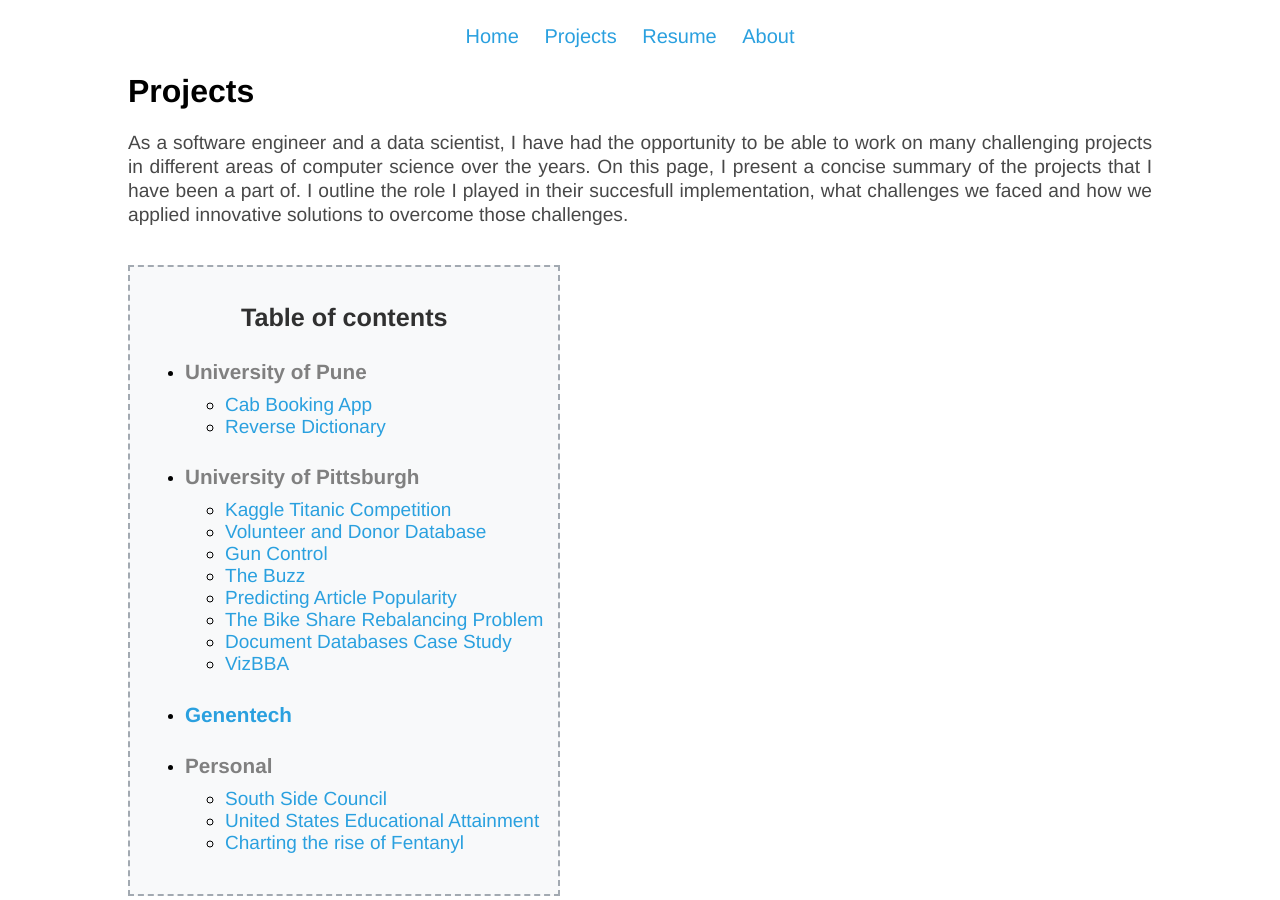
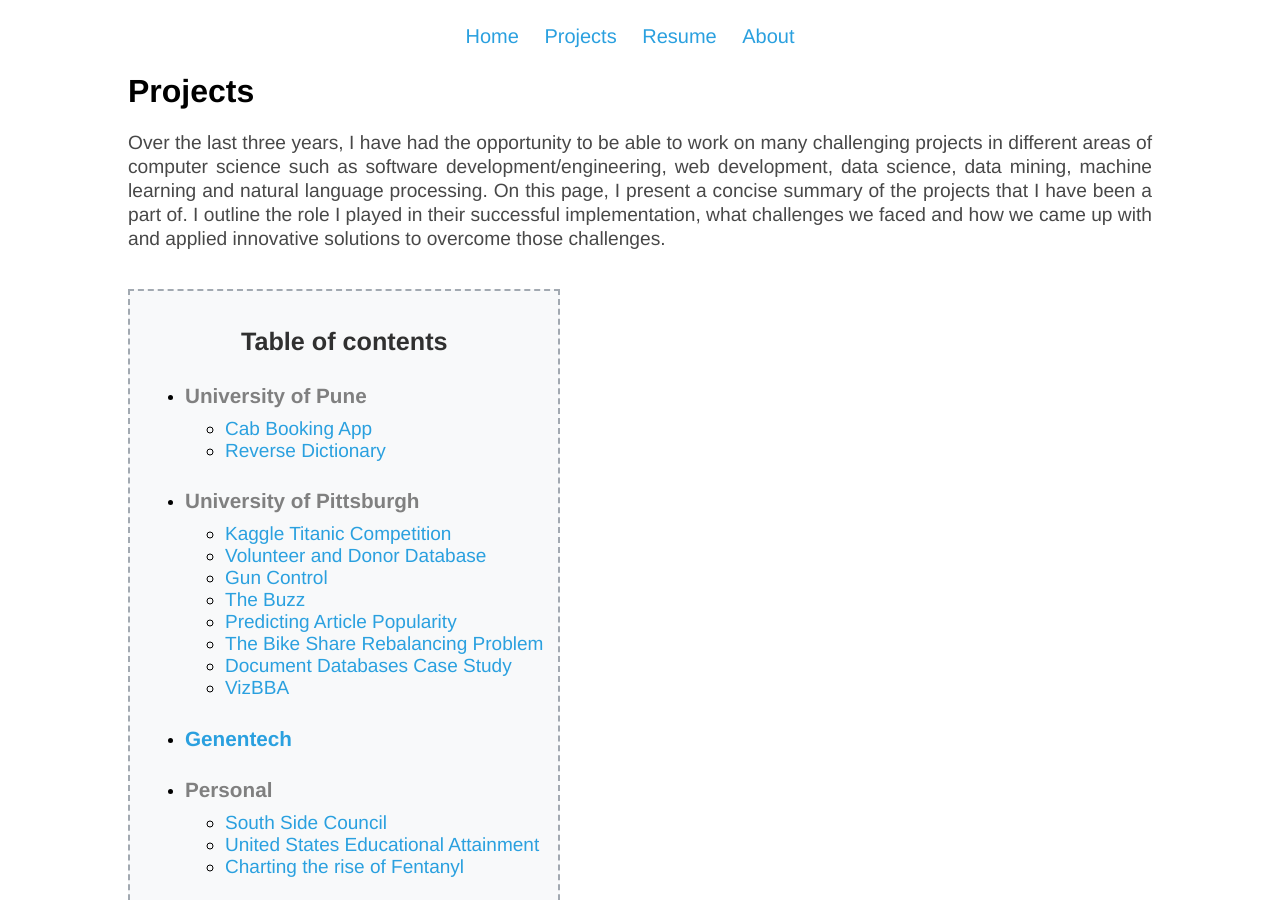
Before and after one commit to NeilBardhan/neilbardhan.github.io, a Jekyll site: the page built from projects/index.html, in a window 1280 px wide and 900 px high. Built offline with Jekyll 4.4.1, drawn with Linux system fonts in a browser that asks for light colours.

Commit message:
Update index.html

```diff
--- a/projects/index.html
+++ b/projects/index.html
@@ -5,7 +5,7 @@
 
 <div class="projects">
 	<h1>Projects</h1>
-	<p>As a software engineer and a data scientist, I have had the opportunity to be able to work on many challenging projects in different areas of computer science over the years. On this page, I present a concise summary of the projects that I have been a part of. I outline the role I played in their succesfull implementation, what challenges we faced and how we applied innovative solutions to overcome those challenges.</p>
+	<p>Over the last three years, I have had the opportunity to be able to work on many challenging projects in different areas of computer science such as software development/engineering, web development, data science, data mining, machine learning and natural language processing. On this page, I present a concise summary of the projects that I have been a part of. I outline the role I played in their successful implementation, what challenges we faced and how we came up with and applied innovative solutions to overcome those challenges.</p>
 	<br>
 	<div id="toc" class="toc">
 	<center><h2>Table of contents</h2></center>
@@ -139,6 +139,12 @@
 		<h3>United States Educational Attainment</h3>
 		<p><em>September 2016</em></p>
 		<p>Data Visualization <a href = "highschool.html">View Here</a> </p>
+		<svg xmlns="http://www.w3.org/2000/svg">
+  			<g>
+    				<rect x="0" y="0" width="100" height="50" fill="none"></rect>
+    				<text x="0" y="50" font-family="Verdana" font-size="14" fill="blue">Hello</text>
+  			</g>
+		</svg>
 	</div>
 	<br>
 
```
